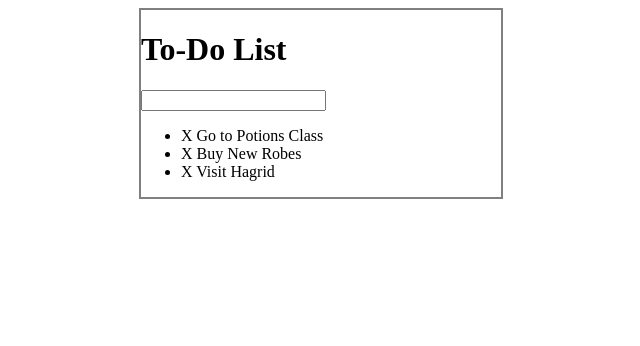
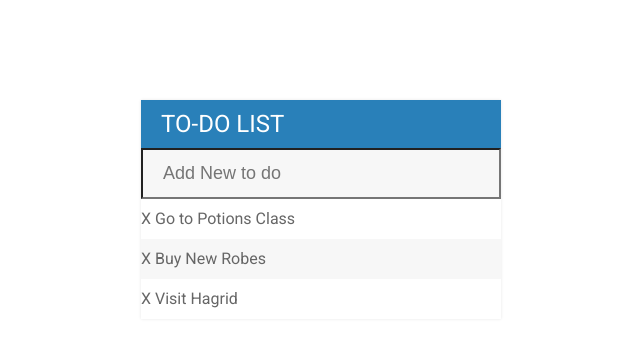
Before and after one commit to anettkal/toDoList, a plain HTML site: page index.html in a window 1280 px wide. Shown: the whole page, without its empty margins (319-959 px from the left). Drawn offline with Linux system fonts and the light colour scheme.

Commit message:
Main styling added

```diff
--- a/assets/css/todos.css
+++ b/assets/css/todos.css
@@ -1,7 +1,54 @@
+h1{
+  background: #2980b9;
+  color: white;
+  margin: 0;
+  padding: 10px 20px;
+  text-transform: uppercase;
+  font-size: 24px;
+  font-weight: normal;
+}
+
+ul {
+  list-style: none;
+  margin: 0;
+  padding: 0;
+}
+
+body{
+  font-family: Roboto;
+}
+
+li{
+  background: #fff;
+  height: 40px;
+  line-height: 40px;
+  color: #666;
+}
+
+li:nth-child(2n){
+  background: #f7f7f7;
+}
+
+input{
+  font-size: 18px;
+  background-color: #f7f7f7;
+  width: 100%;
+  padding: 13px 13px 13px 20px;
+  box-sizing: border-box;
+  color: #2980b9;
+}
+
+input:focus{
+  background: #fff;
+  border:3px solid #2980b9;
+  outline: none;
+}
+
 #container {
   width: 360px;
-  margin: 0 auto;
-  border: 2px solid grey;
+  margin: 100px auto;
+  background: #f7f7f7;
+  box-shadow: 0 0 3px rgba(0,0,0, 0.1);
 }
 
 .completed {
--- a/assets/js/todos.js
+++ b/assets/js/todos.js
@@ -18,5 +18,4 @@ $("input[type='text']").keypress(function(event){
     //create a new li and add to ul
     $("ul").append("<li><span>X</span> " + todoText + "</li>")
   }
-
 });
--- a/index.html
+++ b/index.html
@@ -4,13 +4,14 @@
     <meta charset="utf-8">
     <title>Todo List</title>
     <link rel="stylesheet" type="text/css" href="assets/css/todos.css">
+    <link href="https://fonts.googleapis.com/css2?family=Roboto:wght@400;500;700&display=swap" rel="stylesheet">
     <script type="text/javascript" src="assets/js/lib/jquery-2.1.4.min.js"></script>
 </head>
 <body>
 
 <div id="container">
   <h1>To-Do List</h1>
-  <input type="text">
+  <input type="text" placeholder="Add New to do">
 
   <ul>
     <li><span>X </span> Go to Potions Class</li>
```
